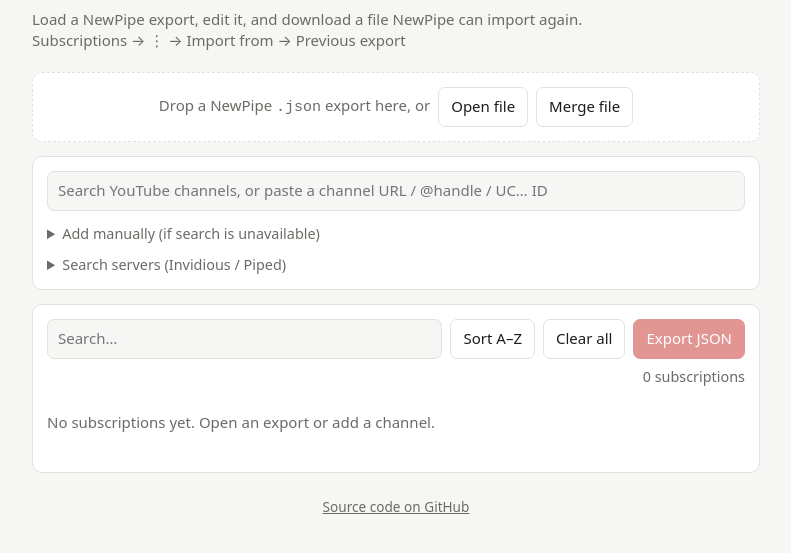
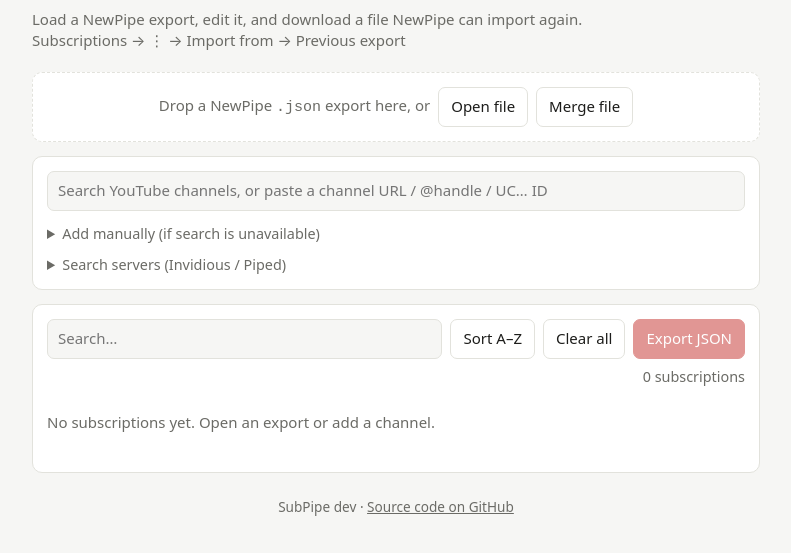
Before and after one commit to kijart/subpipe, a plain HTML site: page src/index.html in a window 1280 px wide. Shown: the part 73-626 px from the top of the page, without its empty margins (244-1035 px from the left). Drawn offline with Linux system fonts and the light colour scheme.

Commit message:
feat: show the app version in the footer, injected from the git tag

```diff
--- a/src/index.html
+++ b/src/index.html
@@ -80,6 +80,7 @@
   </div>
 
   <footer class="o-footer">
+    SubPipe <span id="version">dev</span> ·
     <a href="https://github.com/kijart/subpipe" target="_blank" rel="noopener noreferrer">Source code on GitHub</a>
   </footer>
 </main>
```
Also changed, not shown: 4 other files.
